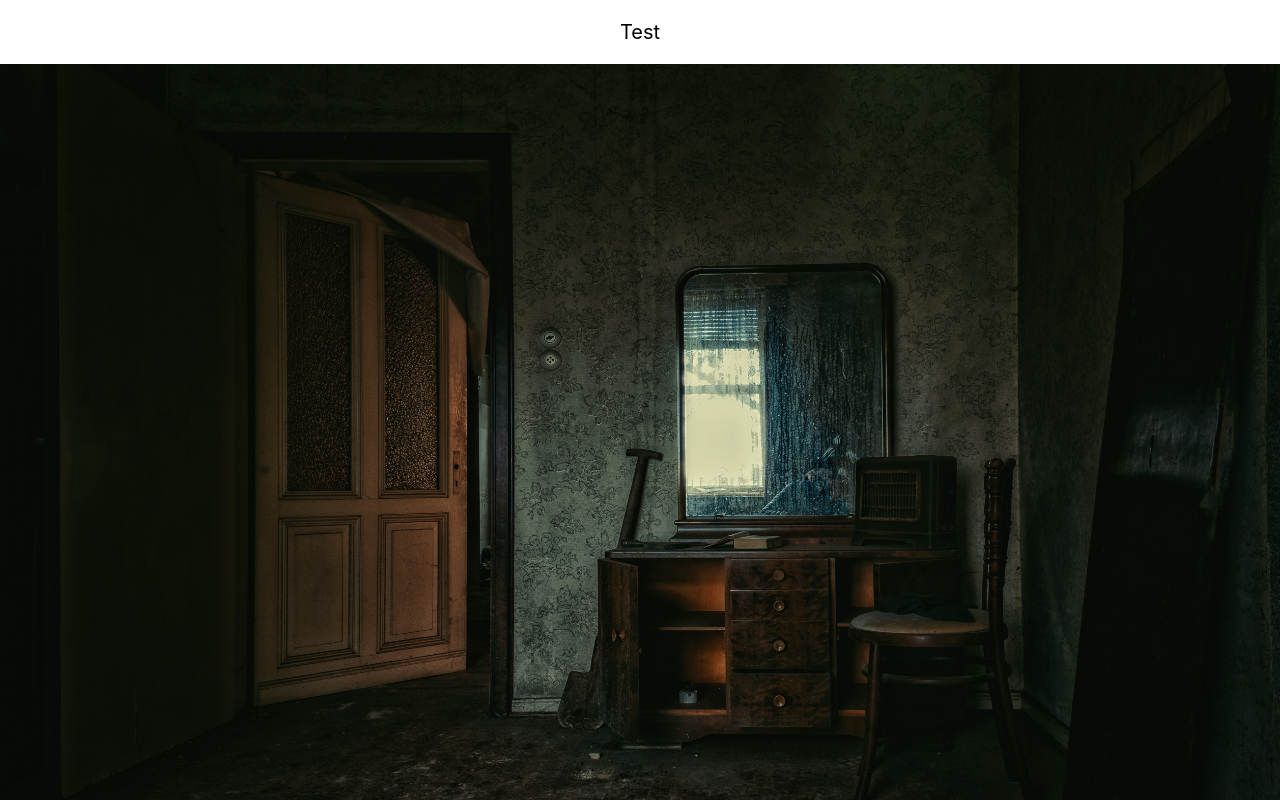
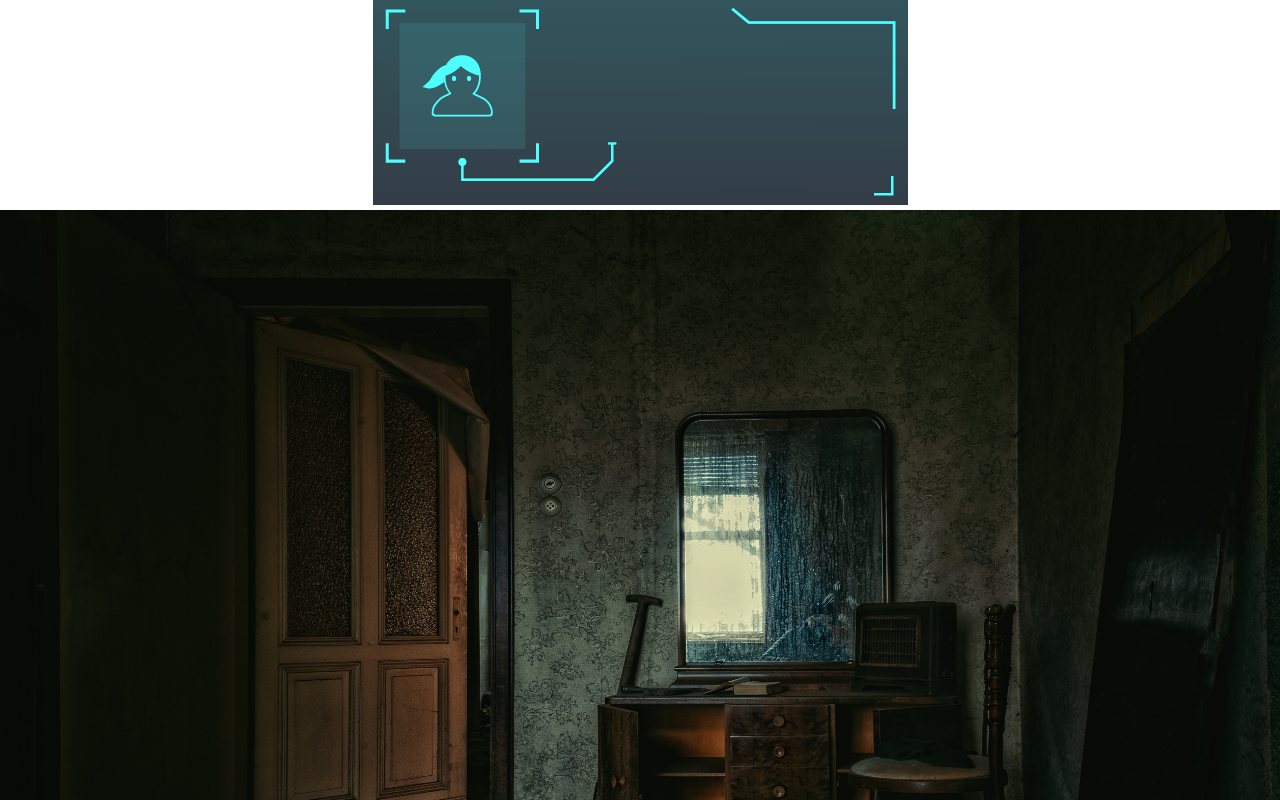
Before and after one commit to escapefromhyperisland/world-8, a React (Create React App) app in the folder linnea/linnea-level/: page / in a window 1280 px wide. Shown: the top 800 px of the page. Built offline with nearby package versions, Linux system fonts and the light colour scheme.

Commit message:
Added image to textbox1

```diff
--- a/linnea/linnea-level/src/components/Textbox1.js
+++ b/linnea/linnea-level/src/components/Textbox1.js
@@ -1,9 +1,10 @@
 import React from "react"
+import Textbox1Image from "./images/game-char.png";
 
 function Textbox1 () {
     return (
     <div>
-        <p>Test</p>
+        <img src={Textbox1Image} alt="Textbox nr 1"></img>
     </div>)
 }
 
```
Also changed, not shown: 2 other files (tests, documents, lock files or other folders).
